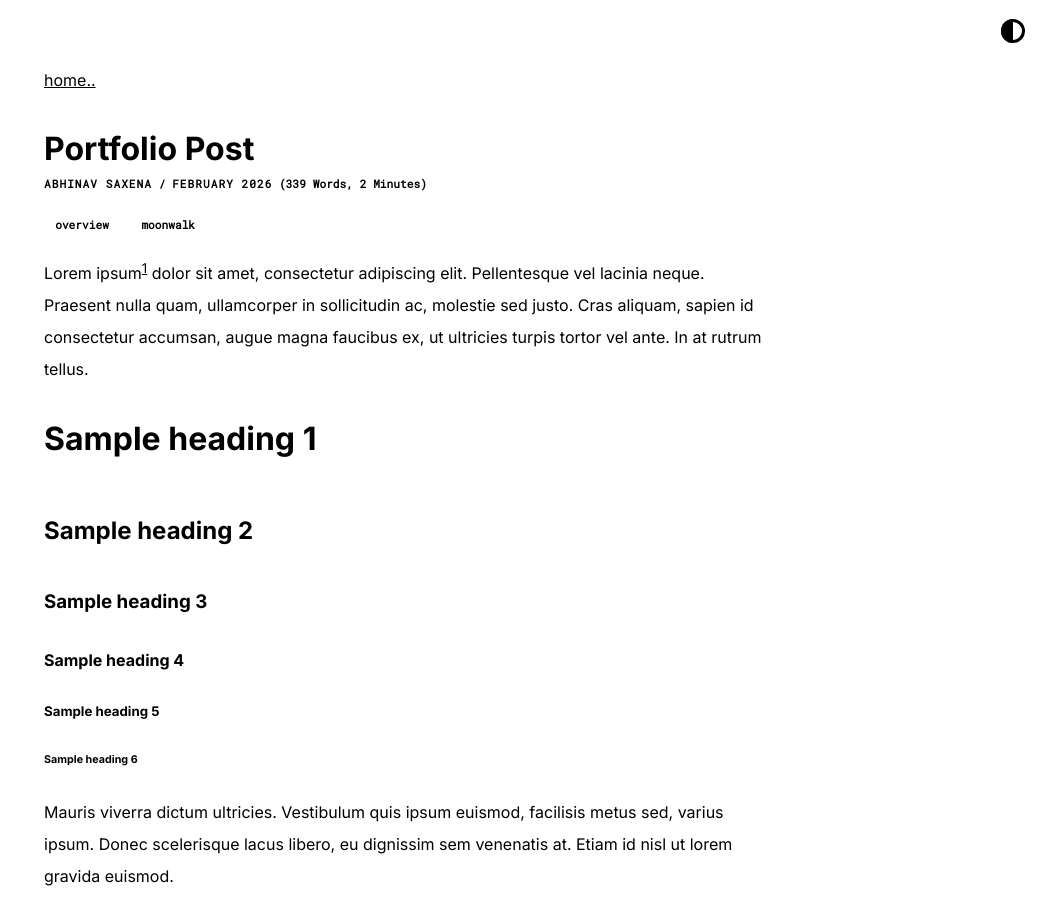
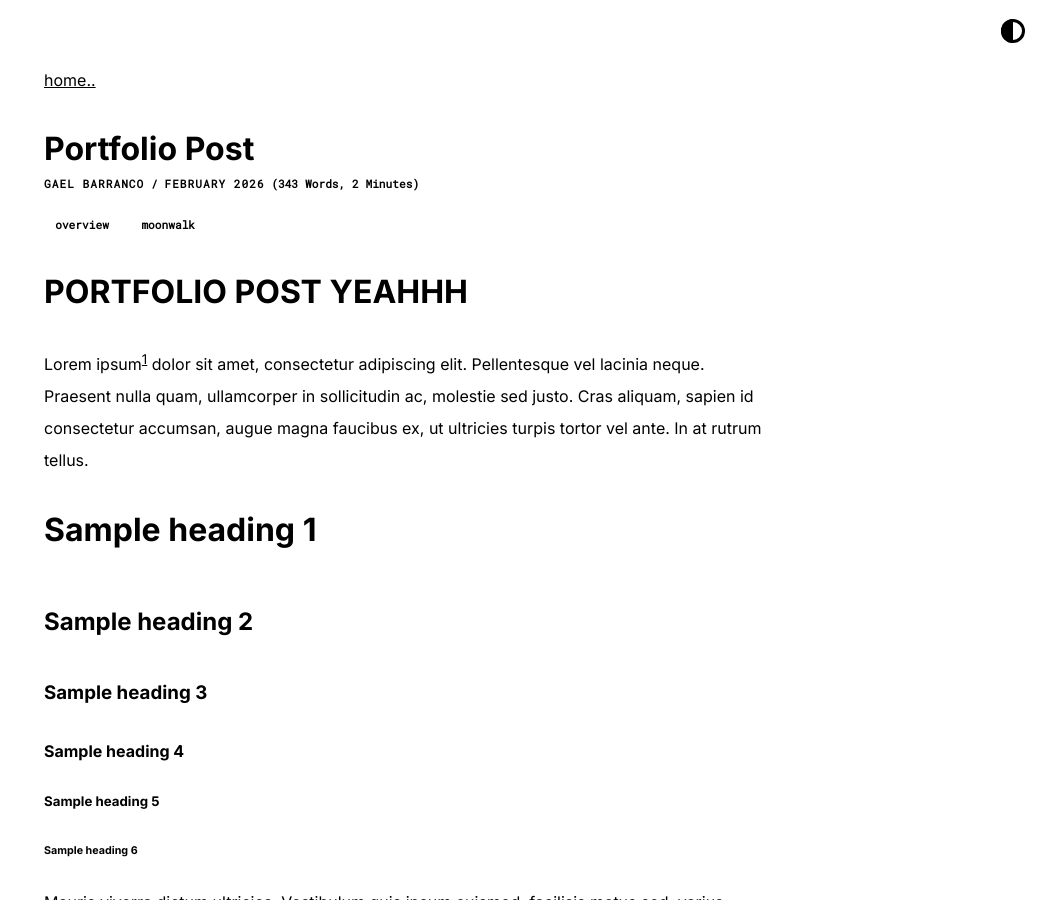
Before and after one commit to gbarranc/gbarranc.github.io, a Jekyll site: the page built from _posts/2026-02-19-portfolio-post.md, in a window 1280 px wide and 900 px high. Shown: the whole window, without its empty margins (236-1280 px from the left). Built offline with Jekyll 4.4.1, drawn with Linux system fonts in a browser that asks for light colours.

Commit message:
Update 2026-02-19-portfolio-post.md

```diff
--- a/_posts/2026-02-19-portfolio-post.md
+++ b/_posts/2026-02-19-portfolio-post.md
@@ -1,8 +1,9 @@
 ---
 layout: post
-author: Abhinav Saxena
+author: Gael Barranco
 tags: [overview, moonwalk]
 ---
+# PORTFOLIO POST YEAHHH
 
 Lorem ipsum[^1] dolor sit amet, consectetur adipiscing elit. Pellentesque vel lacinia neque. Praesent nulla quam, ullamcorper in sollicitudin ac, molestie sed justo. Cras aliquam, sapien id consectetur accumsan, augue magna faucibus ex, ut ultricies turpis tortor vel ante. In at rutrum tellus.
 
```
